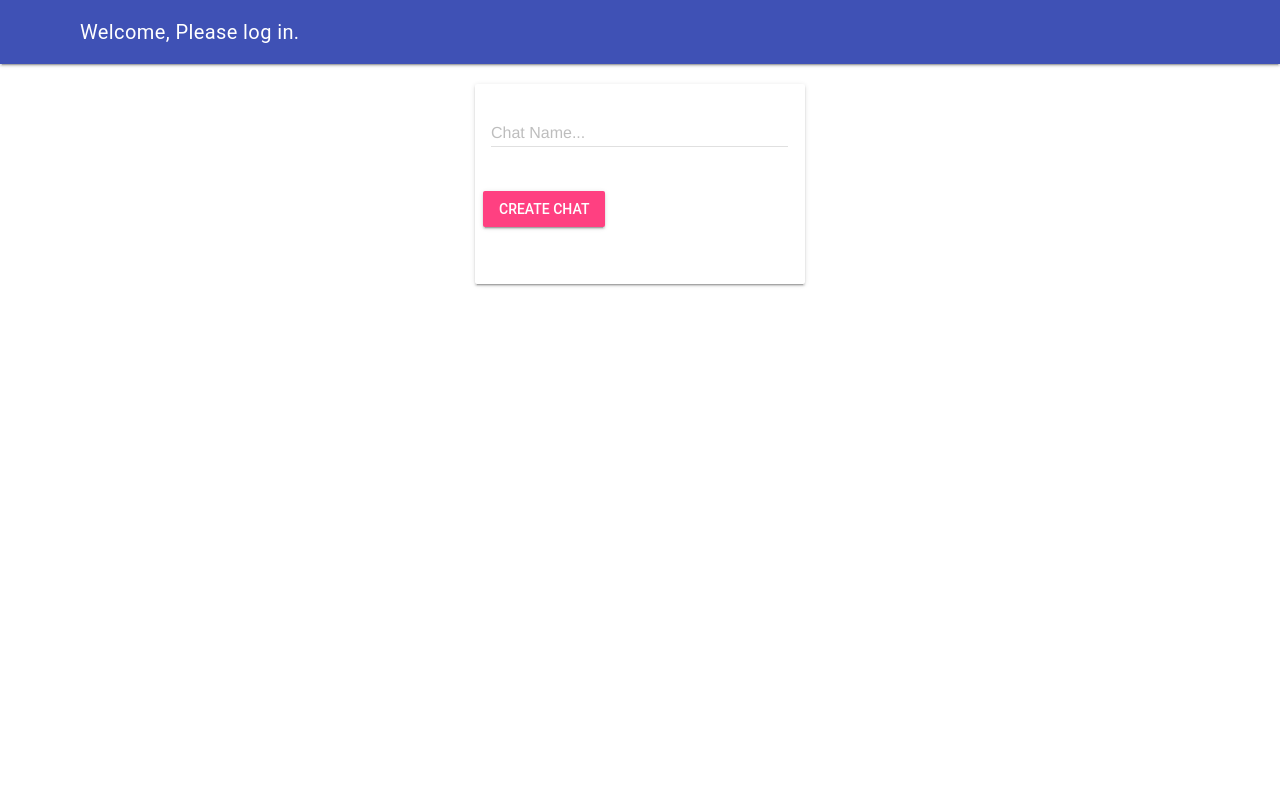
After one commit to Wilhelm910/django-chat-app, a Django app: page /create_chat/ in a window 1280 px wide. The commit adds this page. Run offline with Django 5.2, Linux system fonts and the light colour scheme; data that the repository does not hold is empty.

Commit message:
create chat rooms functionality added

```diff
--- a/chat_room/chat/models.py
+++ b/chat_room/chat/models.py
@@ -5,6 +5,7 @@ from django.conf import settings
 
 # Create your models here.
 class Chat(models.Model):
+    title = models.CharField(max_length=50, default="Default Title")
     created_at = DateField(default=date.today)
 
 
--- a/chat_room/chat/templates/chat/index.html
+++ b/chat_room/chat/templates/chat/index.html
@@ -67,18 +67,21 @@
 
 <script>
   const sendMessage = async () => {
+    let chat_id = window.location.pathname.split("/")[2]
     let fd = new FormData();
     let token = "{{csrf_token}}";
+    fd.append("chat_id", chat_id)
     fd.append("textmessage", messagefield.value);
     fd.append("csrfmiddlewaretoken", token);
     try {
       if (messagefield.value) {
         messageContainer.innerHTML += initialMessageField();
-        let response = await fetch("/chat/", {
+        let response = await fetch(`/chat/${chat_id}/`, {
           method: "POST",
           body: fd,
         });
         let data = await response.json();
+        console.log(data)
         let formattedData = JSON.parse(data);
         document.getElementById("deleteMessage").remove();
         messageContainer.innerHTML += `
--- /dev/null
+++ b/chat_room/chat/templates/create_chat/create_chat.html
@@ -0,0 +1,40 @@
+{% extends "base.html" %} {% block content %}
+
+
+<style>
+  .new-width {
+    width: auto !important;
+  }
+</style>
+
+<form method="POST">
+  {% csrf_token %}
+  <div class="demo-card-wide mdl-card mdl-shadow--2dp">
+    <div class="mdl-card__supporting-text">
+      <div
+        class="mdl-textfield mdl-js-textfield mdl-textfield--floating-label"
+      >
+      <input required type="hidden" name="redirect" value={{redirect}}>
+        <input
+          class="mdl-textfield__input"
+          type="text"
+          id="sample3"
+          name="chat_title"
+        />
+        <label class="mdl-textfield__label" for="sample3"
+          >Chat Name...</label
+        >
+      </div>
+    </div>
+    <div class="mdl-card__actions">
+      <button
+        class="mdl-button mdl-js-button mdl-button--raised mdl-js-ripple-effect mdl-button--accent"
+      >
+       Create Chat
+      </button>
+    </div>
+  </div>
+
+</form>
+
+{% endblock %}
--- a/chat_room/chat/views.py
+++ b/chat_room/chat/views.py
@@ -57,7 +57,7 @@ def login_view(request):
 
 
 @login_required(login_url="/login/")
-def index(request):
+def index(request, chat_id=None):
     """
     View function for rendering the chat index page.
 
@@ -69,21 +69,49 @@ def index(request):
     and renders the 'chat/index.html' template, passing the messages and the current user to the template.
 
     """
+    chat = None
+    chatMessages = None
+    print(chat_id)
+    if chat_id is None:
+        if not Chat.objects.exists():
+            return redirect("/create_chat/")
+        chats = Chat.objects.all()[0]
+        # REDIRECT TO "/chat/first chat id in my chats objects"
+        return redirect(f"/chat/{chats.id}/")
+    if chat_id is not None:
+
+        chat = Chat.objects.get(id=chat_id)
     if request.method == "POST" and request.POST.get("textmessage", ""):
         print("received data " + request.POST["textmessage"])
-        chat_id = 1
-        try:
-            existing_chat = Chat.objects.get(id=chat_id)
-        except Chat.DoesNotExist:
-            existing_chat = Chat.objects.create(id=chat_id)
+        # chat_id = 1
+        # try:
+        #     existing_chat = Chat.objects.get(id=chat_id)
+        # except Chat.DoesNotExist:
+        #     existing_chat = Chat.objects.create(id=chat_id)
        # newChat = Chat.objects.get(id=1)
-        new_message = Message.objects.create(text=request.POST["textmessage"], chat=existing_chat, author=request.user, receiver=request.user)
+        new_message = Message.objects.create(text=request.POST["textmessage"], chat=chat, author=request.user, receiver=request.user)
         serialized_obj = serializers.serialize('json', [ new_message, ])
         return JsonResponse(serialized_obj[1:-1], safe=False)
     else:
         print("Input field empty or not POST method")
-    chatMessages = Message.objects.filter(chat__id=1)
-    return render(request, "chat/index.html", {"messages": chatMessages, "current_user": request.user})
+    chatMessages = Message.objects.filter(chat__id=chat_id)
+    chats = Chat.objects.all()
+    return render(request, "chat/index.html", {"messages": chatMessages, "current_user": request.user, 'chats': chats})
+
+
+def chat_messages(request, chat_id):
+    chat = Chat.objects.get(id=chat_id)
+    chat_messages = Message.objects.filter(chat=chat)
+    return render(request, 'chat/chat_messages.html', {'messages': chat_messages, 'current_user': request.user, 'chat': chat})
+
+
+def create_chat(request):
+    if request.method == "POST":
+        chat_title = request.POST.get("chat_title", "")
+        new_chat = Chat.objects.create(title=chat_title)
+        return redirect(f"/chat/{new_chat.id}/")
+    chats = Chat.objects.all()
+    return render(request, "create_chat/create_chat.html", {'chats': chats})
 
 
 def logout_view(request):
--- a/chat_room/chat_room/urls.py
+++ b/chat_room/chat_room/urls.py
@@ -16,16 +16,18 @@ Including another URLconf
 """
 from django.contrib import admin
 from django.urls import path
-from chat.views import index, login_view, create_user_view, logout_view
+from chat.views import index, login_view, create_user_view, logout_view, create_chat, chat_messages
 from django.contrib.auth import views as auth_views
 
 urlpatterns = [
     path('admin/', admin.site.urls),
+    path('chat/<int:chat_id>/', index),
     path('chat/', index),
     path('',index),
     path('login/', login_view),
     path('create_user/', create_user_view),
     # path('create_user/', create_user_view, name="create_user"),
     path("logout/", logout_view, name="logout"),
+    path('create_chat/', create_chat,),
 
 ]
--- a/chat_room/templates/base.html
+++ b/chat_room/templates/base.html
@@ -52,6 +52,21 @@
           </nav>
         </div>
       </header>
+      <div class="mdl-layout__drawer">
+        <span class="mdl-layout-title">Chat Rooms</span>
+        <a href="/create_chat">
+          <button
+            class="mdl-button mdl-js-button mdl-button--raised mdl-button--accent"
+          >
+            Create a new chat
+          </button>
+        </a>
+        <nav class="mdl-navigation">
+          {% for chat in chats %}
+          <a class="mdl-navigation__link" href="/chat/{{chat.id}}/">{{chat.title}}</a>
+          {% endfor %}
+        </nav>
+      </div>
       <main class="mdl-layout__content">
         <div class="page-content">{% block content %} {% endblock %}</div>
       </main>
```
Also changed, not shown: chat_room/chat/migrations/0004_chat_title.py (added).
